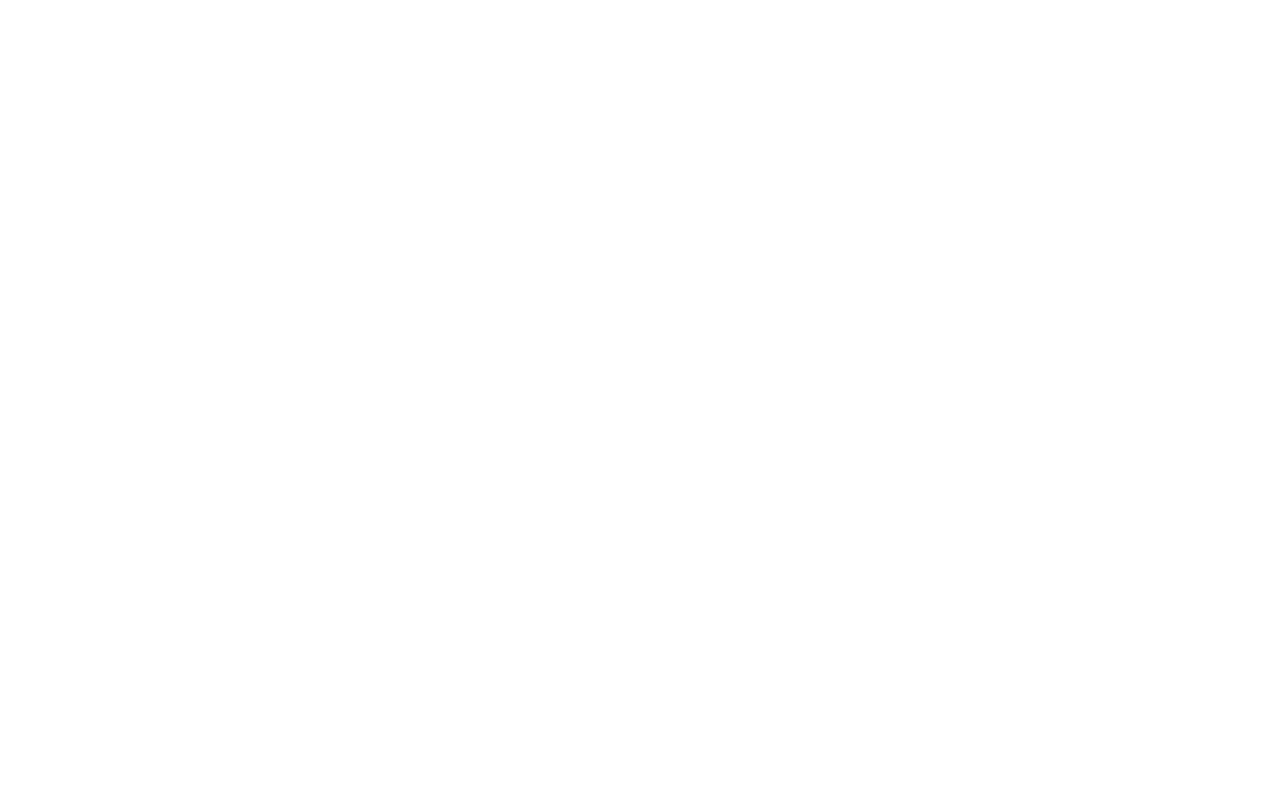
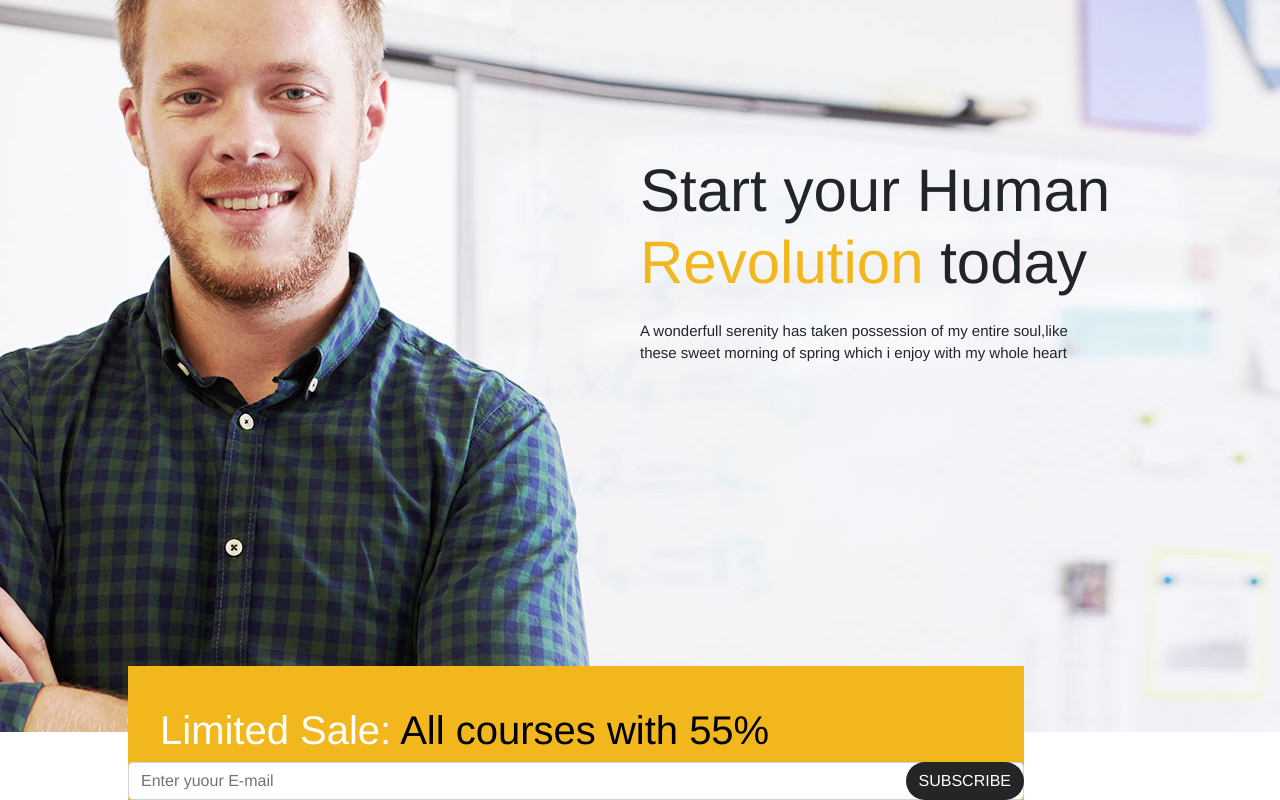
Before and after one commit to Dax2976/proj-html-vuejs, a Vue app: page / in a window 1280 px wide. Shown: the part 194-994 px from the top of the page. Before the commit the page ends 800 px from the top, so only its background shows below. Built offline with nearby package versions, Linux system fonts and the light colour scheme.

Commit message:
fix header and 25% main

```diff
--- a/src/components/HeaderComp.vue
+++ b/src/components/HeaderComp.vue
@@ -7,11 +7,10 @@
             <a href="# + element.link" class="text-black m-3"><strong>{{element.title}}</strong></a>
         </div>
         <div class="social m-3">
-           <font-awesome-icon icon="fa-brands fa-linkedin" class="m-1" />
-           <font-awesome-icon icon="fa-brands fa-instagram" class="m-1"/>
-           <font-awesome-icon icon="fa-brands fa-facebook" class="m-1"/>
-           <font-awesome-icon icon="fa-brands fa-twitter" class="m-1
-           "/>
+           <font-awesome-icon icon="fa-brands fa-linkedin" class="m-1 linke" />
+           <font-awesome-icon icon="fa-brands fa-instagram" class="m-1 insta"/>
+           <font-awesome-icon icon="fa-brands fa-facebook" class="m-1 face"/>
+           <font-awesome-icon icon="fa-brands fa-twitter" class="m-1 twi"/>
         </div>
     </div>
 </template>
@@ -46,4 +45,9 @@
  .social{
      padding: 4px;
  }
+
+ .linke:hover , .insta:hover , .face:hover, .twi:hover{
+     color: #f2b71d;
+ }
+
 </style>
--- a/src/components/MainComp.vue
+++ b/src/components/MainComp.vue
@@ -1,10 +1,22 @@
 <template>
-    <div class="container">
-        <div class="row d-flex bg-img">
-            <h1 class="images">Start your Human <span class="color">Revolution</span> today</h1>
-        </div>
+   <main>
+       <section class="jumbo">
+           <h1 class="title">Start your Human <span style="color:#f2b71d">Revolution</span> today</h1>
+           <p class="title2">A wonderfull serenity has taken possession of my entire soul,like <br> these sweet morning of spring which i enjoy with my whole heart</p>
+           <div class="container">
+               <div class="proposal col-6">
+                        <h1 class="text-white padding-top">Limited Sale: <span class="text-black">All courses with 55%</span></h1>
+                    <div class="from-group">
+                        <input type="text" placeholder="Enter yuour E-mail" class="form-control stm_subscribe_email">
+                    </div>
+                    <button class="btn">
+                        <span class="text-uppercase text-white">subscribe</span>
+                    </button>
+                </div>
+           </div>
 
-    </div>
+       </section>
+   </main>
 
 </template>
 
@@ -15,30 +27,54 @@
 </script>
 
 <style lang="scss" scoped>
-    .bg-img{
+    .jumbo{
         background-image: url('@/images/slide-1.jpg');
-        width: auto;
-        height: 100%;
-        max-width: 1200px;
+        width: 100%;
+        position: relative;
+        height: 825px;
+        background-position: 50% 0 !important;
     }
 
-    .images{
-        position: relative;
-        left: -120px;
-        box-sizing: border-box;
-        width: 1440px;
-        padding-left: 120px;
-        padding-right: 120px;
+    .title{
+        position: absolute;
+        left: 50%;
+        top: 30%;
+        font-size: 60px;
     }
 
-
-    .color{
-        color: #f2b71d;
+    .title2{
+        position: absolute;
+        left: 50%;
+        top: 50%;
+        font-size: 15px;
     }
 
-    .container{
-        margin: 0;
-        width: 100%;
-        padding: 0;
+    .proposal{
+        width: 70%;
+        background-color: #f2b71d;
+        position: absolute;
+        top:92%;
+        left: 10%;
+        margin-bottom: 20px;
+    }
+
+    .smt_subscribe_email{
+        height: 60px;
+        border-radius: 30px;
+        box-shadow: 0 5px 10px 0 rgba(0,0,0,.1)!important;
+        padding-left: 2rem;
+    }
+
+    .btn{
+        background-color:#252525 ;
+        position: absolute;
+        border-radius: 30px;
+        right: 0%;
+        bottom: 0%;
+    }
+
+    .padding-top{
+        padding-top: 2.5rem;
+        padding-left: 2rem;
     }
 </style>
```
